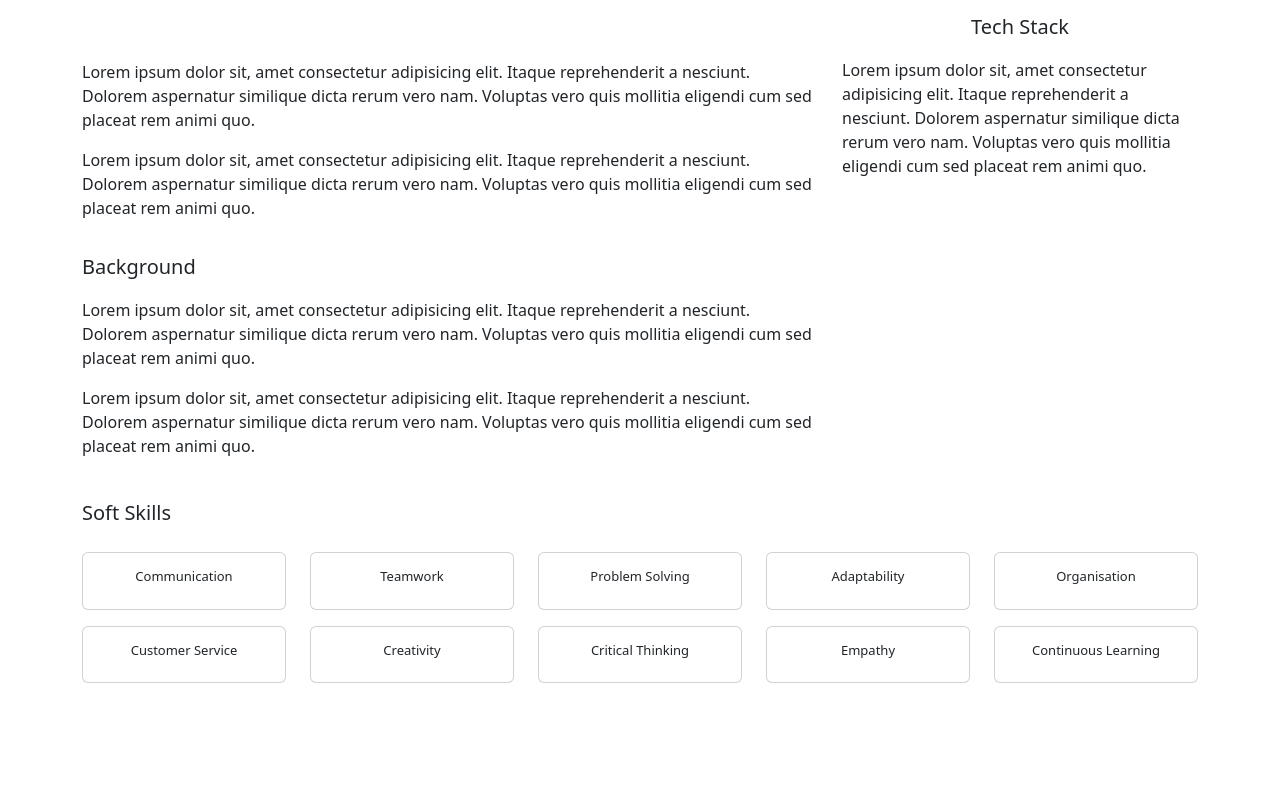
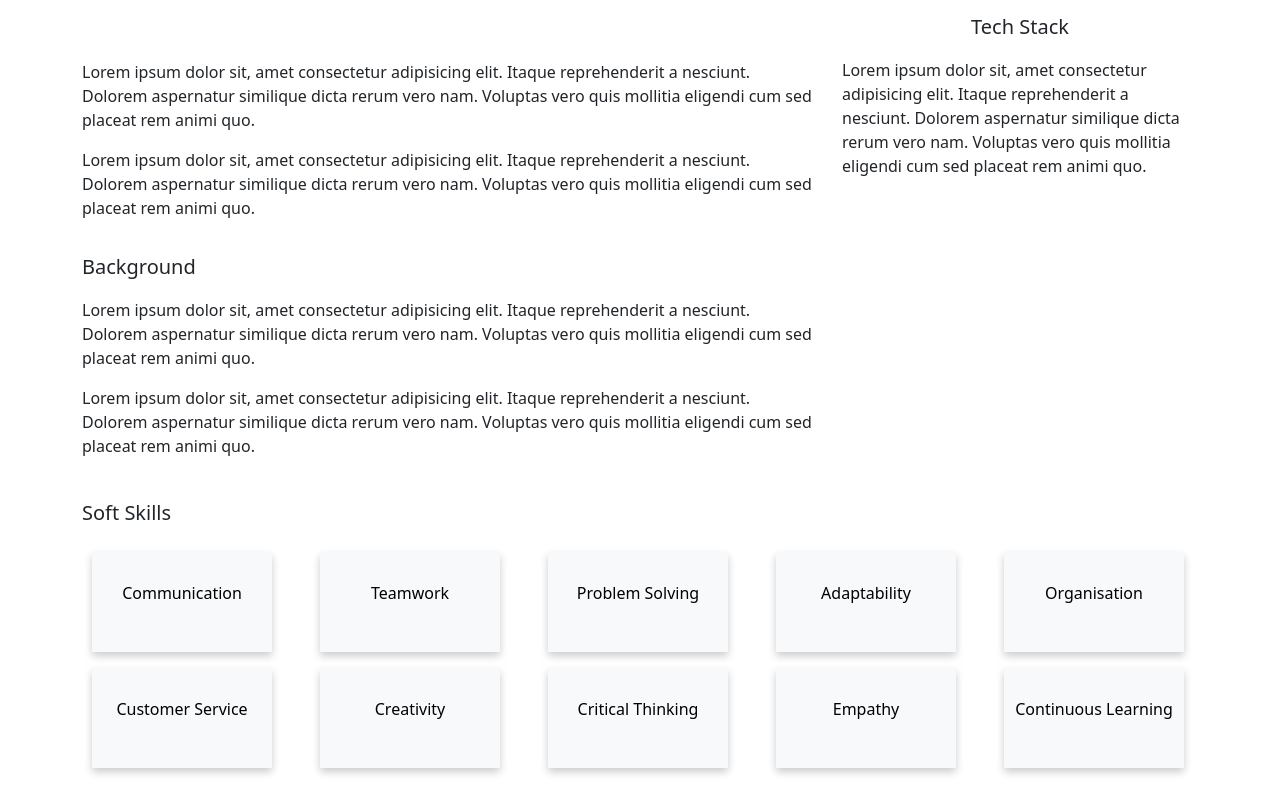
Before and after one commit to llewellynksj/portfolio, a React (Vite) app: page / in a window 1280 px wide. Shown: the part 566-1366 px from the top of the page. Before the commit the page ends 1281 px from the top, so only its background shows below. Built offline with nearby package versions, Linux system fonts and the light colour scheme.

Commit message:
Add flip card functionality to soft skills

```diff
--- a/src/pages/skills/Skill.jsx
+++ b/src/pages/skills/Skill.jsx
@@ -1,9 +1,8 @@
 import React, { useState } from 'react';
-// import './Skill.css';
+import s from '../../styles/Skill.module.css';
 
 // Bootstrap
 import Card from 'react-bootstrap/Card';
-import Container from 'react-bootstrap/Container';
 
 const Skill = ({ name, description }) => {
   const [isHovered, setIsHovered] = useState(false);
@@ -13,16 +12,15 @@ const Skill = ({ name, description }) => {
   };
 
   return (
-    <div className='my-2'>
-      <Card className={`skill-card ${isHovered ? 'hovered' : ''}`} onMouseEnter={handleHover} onMouseLeave={handleHover}>
-        <Card.Body>
-          {isHovered ? (
-            <Card.Text>{description}</Card.Text>
-          ) : (
-            <Card.Title>{name}</Card.Title>
-          )}
-        </Card.Body>
-      </Card>
+    <div className={`my-2 ${s.FlipCard}`} onMouseEnter={handleHover} onMouseLeave={handleHover}>
+      <div className={`${s.FlipCardInner}`}>
+        <div className={`${s.FlipCardFront}`}>
+          <p>{name}</p>
+        </div>
+        <div className={`${s.FlipCardBack}`}>
+          <p>{description}</p>
+        </div>
+      </div>
     </div>
   );
 };
--- a/src/pages/skills/SkillGrid.jsx
+++ b/src/pages/skills/SkillGrid.jsx
@@ -25,7 +25,7 @@ const SkillGrid = () => {
   return (
     <Container className={`mb-4 mt-2`}>
       <p className='lead pt-3'>Soft Skills</p>
-      <Row xs={2} md={3} lg={4} xl={5} className={`skill-grid`}>
+      <Row xs={2} md={3} lg={4} xl={5}>
         {skillsData.map((skill, index) => (
           <Col key={index} className={`${s.SkillCard} text-center`}>
             <Skill name={skill.name} description={skill.description} />
--- /dev/null
+++ b/src/styles/Skill.module.css
@@ -0,0 +1,51 @@
+
+.FlipCard {
+  background-color: transparent;
+  width: 180px;
+  height: 100px;
+}
+
+.FlipCardInner {
+  position: relative;
+  width: 100%;
+  height: 100%;
+  margin: 0 10px;
+  text-align: center;
+  transition: transform 0.6s;
+  transform-style: preserve-3d;
+  box-shadow: 0 4px 8px 0 rgba(0, 0, 0, 0.2);
+}
+
+.FlipCard:hover .FlipCardInner {
+  transform: rotateY(180deg);
+}
+
+.FlipCardFront,
+.FlipCardBack {
+  position: absolute;
+  width: 100%;
+  height: 100%;
+  -webkit-backface-visibility: hidden;
+  backface-visibility: hidden;
+  display: flex;
+  justify-content: center;
+  align-items: center;
+}
+
+.FlipCardFront {
+  background-color: #f8f9fa; /* Adjust front card background color */
+  color: #000; /* Adjust front card text color */
+}
+
+.FlipCardBack {
+  background-color: #007bff; /* Adjust back card background color */
+  color: #fff; /* Adjust back card text color */
+  transform: rotateY(180deg);
+}
+
+/* Adjust card dimensions and text styles as needed */
+.FlipCardBack p,
+.FlipCardFront p {
+  font-size: 16px;
+  line-height: 1.6;
+}
```
